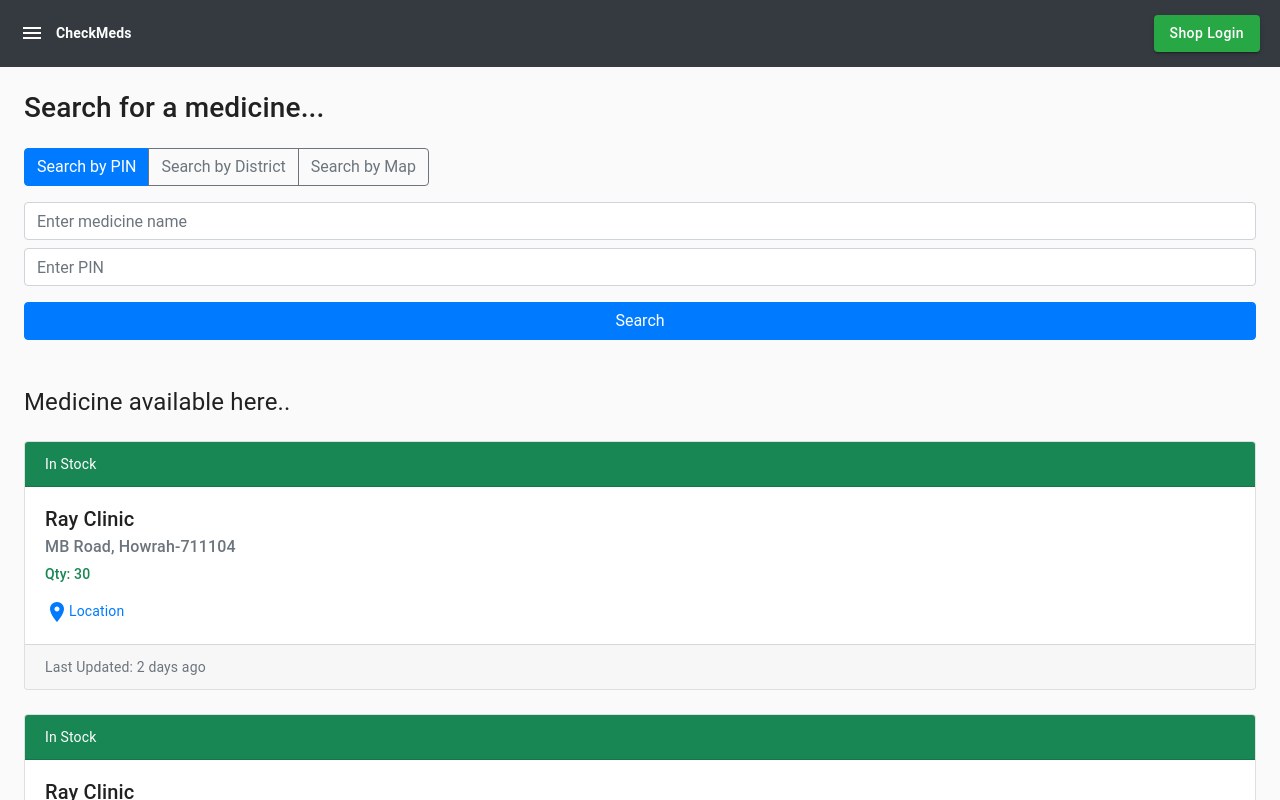
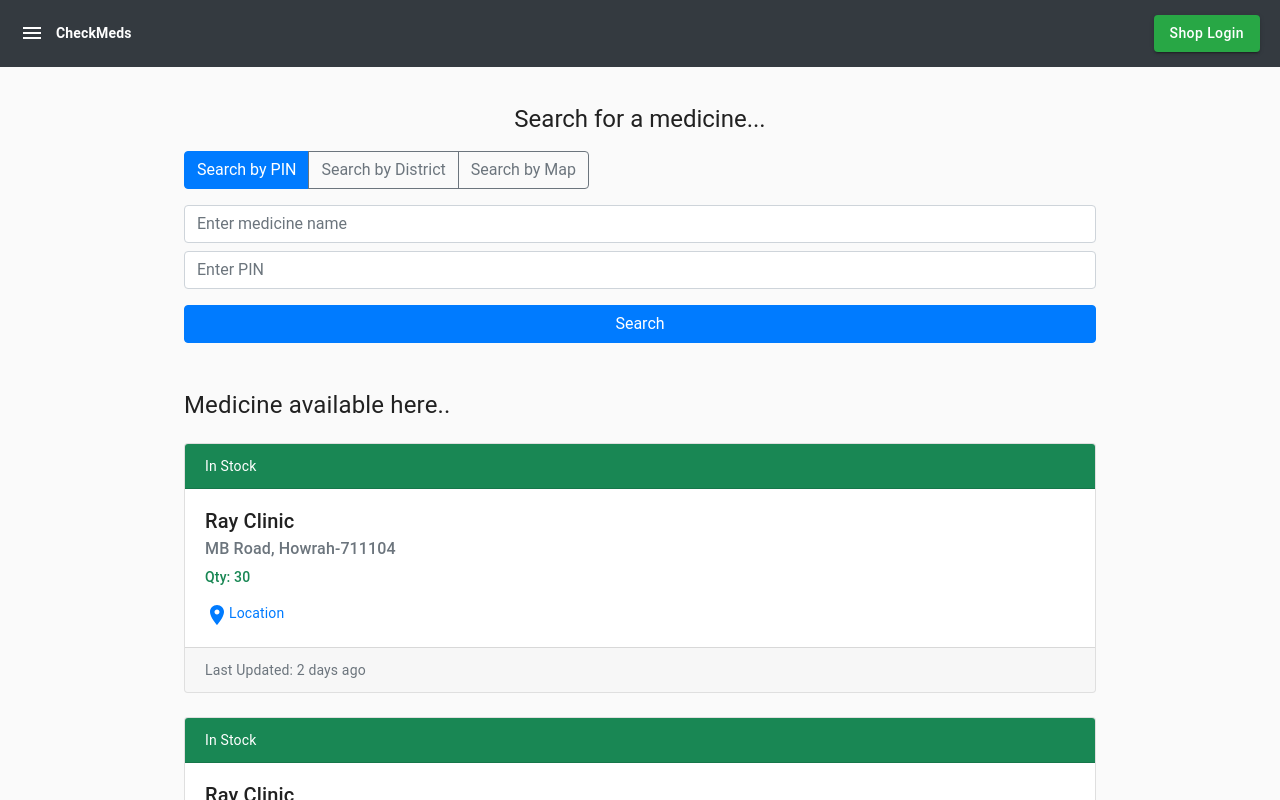
Before and after one commit to SrijanDas/Check-Med-frontend, a React (Create React App) app: page / in a window 1280 px wide. Shown: the top 800 px of the page. Built offline with nearby package versions, Linux system fonts and the light colour scheme.

Commit message:
improved ui

```diff
--- a/src/App.js
+++ b/src/App.js
@@ -1,7 +1,7 @@
 import "./App.css";
 import { BrowserRouter as Router, Switch, Route } from "react-router-dom";
 
-import Home from "./pages/Home";
+import Home from "./pages/Home/Home";
 import About from "./pages/About/About";
 import Login from "./pages/Login/Login";
 import SignUp from "./pages/SignUp/SignUp";
@@ -11,7 +11,6 @@ import Footer from "./components/Footer/Footer";
 import Dashboard from "./pages/Dashboard/Dashboard";
 
 import CssBaseline from "@material-ui/core/CssBaseline";
-import Container from "@material-ui/core/Container";
 import useStyles from "./style";
 
 function App() {
@@ -23,7 +22,6 @@ function App() {
       <Navbar navbarBrand="CheckMeds" />
 
       <div className={classes.root}>
-        <Container>
         <CssBaseline />
         <Switch>
           <Route exact path="/">
@@ -45,7 +43,6 @@ function App() {
             <Dashboard />
           </Route>
         </Switch>
-        </Container>
       </div>
       <Footer />
     </Router>
--- a/src/components/SearchForm.jsx
+++ b/src/components/SearchForm/SearchForm.jsx
@@ -2,6 +2,7 @@ import React, { useState } from "react";
 import Button from "react-bootstrap/Button";
 import ButtonGroup from "react-bootstrap/ButtonGroup";
 import Form from "react-bootstrap/Form";
+import { Typography } from "@material-ui/core";
 
 function SearchForm() {
   const [btnSelect, setBtnSelect] = useState("1");
@@ -12,9 +13,40 @@ function SearchForm() {
     { name: "Search by Map", value: "3" },
   ];
 
+  const SearchMethod = ({ searchMode }) => {
+    if (searchMode === "3") {
+      return (
+        <>
+          <h3>Coming Soon...</h3>
+        </>
+      );
+    } else {
+      return (
+        <>
+          <Form.Control
+            type="text"
+            className="mb-2"
+            placeholder="Enter medicine name"
+            required
+          />
+          {searchMode === "2" ? (
+            <Form.Control type="text" placeholder="Select District" required />
+          ) : (
+            <Form.Control type="text" placeholder="Enter PIN" required />
+          )}
+          <Button variant="primary" className="mt-3 btn-block">
+            Search
+          </Button>
+        </>
+      );
+    }
+  };
+
   return (
     <>
-      <h3 className="mt-4">Search for a medicine...</h3>
+      <Typography align="center" variant="h5">
+        Search for a medicine...
+      </Typography>
       <Form>
         <ButtonGroup className="mt-3">
           {buttons.map((btn, idx) => (
@@ -32,23 +64,7 @@ function SearchForm() {
             </Button>
           ))}
         </ButtonGroup>
-        <Form.Control
-          type="text"
-          className="mb-2"
-          placeholder="Enter medicine name"
-          required
-        />
-        {btnSelect === "1" ? (
-          <Form.Control type="text" placeholder="Enter PIN" required />
-        ) : btnSelect === "2" ? (
-          <Form.Control type="text" placeholder="Select District" required />
-        ) : (
-          <h3>Coming Soon...</h3>
-        )}
-
-        <Button variant="primary" className="mt-3 btn-block">
-          Search
-        </Button>
+        <SearchMethod searchMode={btnSelect} />
       </Form>
     </>
   );
--- a/src/pages/Dashboard/Dashboard.jsx
+++ b/src/pages/Dashboard/Dashboard.jsx
@@ -1,6 +1,7 @@
 import React, { useState } from "react";
 import "./Dashboard.css";
 import Button from "@material-ui/core/Button";
+import Container from "@material-ui/core/Container";
 import EditIcon from "@material-ui/icons/Edit";
 import Inventory from "../../components/Inventory/Inventory";
 import DashboardCards from "../../components/DashboardCards/DashboardCards";
@@ -9,6 +10,7 @@ function Dashboard() {
   const [active, setActive] = useState();
 
   return (
+    <Container maxWidth="lg">
       <div className="dashboard">
         <div className="dashboard__shopDetailsBox">
           <div className="dashboard__shopDetails">
@@ -18,7 +20,7 @@ function Dashboard() {
           </div>
           <Button
             startIcon={<EditIcon />}
-          variant="contained"
+            variant="outlined"
             className="dashboard__shopDetailsEditBtn"
           >
             Edit
@@ -31,6 +33,7 @@ function Dashboard() {
           {active === 0 ? <Inventory /> : ""}
         </div>
       </div>
+    </Container>
   );
 }
 
--- a/src/pages/Home.jsx
+++ /dev/null
@@ -1,20 +0,0 @@
-import React from "react";
-import ShopCard from "../components/ShopCard";
-import SearchForm from "../components/SearchForm";
-
-function Home() {
-  return (
-    <div>
-      <SearchForm />
-
-      <h4 style={{ fontWeight: 400 }} className="mt-5">
-        Medicine available here..
-      </h4>
-      <ShopCard inStock={30} />
-      <ShopCard inStock={25} />
-      <ShopCard inStock={4} />
-    </div>
-  );
-}
-
-export default Home;
--- /dev/null
+++ b/src/pages/Home/Home.jsx
@@ -0,0 +1,25 @@
+import React from "react";
+import ShopCard from "../../components/ShopCard";
+import SearchForm from "../../components/SearchForm/SearchForm";
+import Container from "@material-ui/core/Container";
+import useStyles from "./HomeStyles";
+
+function Home() {
+  const classes = useStyles();
+  return (
+    <div className={classes.homePage}>
+      <Container maxWidth="md">
+        <SearchForm />
+
+        <h4 style={{ fontWeight: 400 }} className="mt-5">
+          Medicine available here..
+        </h4>
+        <ShopCard inStock={30} />
+        <ShopCard inStock={25} />
+        <ShopCard inStock={4} />
+      </Container>
+    </div>
+  );
+}
+
+export default Home;
--- /dev/null
+++ b/src/pages/Home/HomeStyles.js
@@ -0,0 +1,15 @@
+import { makeStyles } from "@material-ui/core/styles";
+
+const useStyles = makeStyles((theme) => ({
+  homePage: {
+    marginTop: theme.spacing(2),
+    display: "flex",
+    flexDirection: "column",
+    alignItems: "center",
+    padding: "20px",
+    marginBottom: theme.spacing(8),
+    justifyContent: "center",
+  },
+}));
+
+export default useStyles;
--- a/src/pages/Login/Login.jsx
+++ b/src/pages/Login/Login.jsx
@@ -71,6 +71,9 @@ function Login() {
               control={<Checkbox value="remember" color="primary" />}
               label="Remember me"
             />
+            <Typography align="center">
+              <Link to="/">Forgot Password?</Link>
+            </Typography>
             <Button
               type="submit"
               fullWidth
@@ -82,9 +85,6 @@ function Login() {
             </Button>
             <Grid container>
               <Grid item xs>
-                <Link to="/">Forgot password?</Link>
-              </Grid>
-              <Grid item>
                 <Link to="/sign-up">{"Don't have an account? Sign Up"}</Link>
               </Grid>
             </Grid>
```
Also changed, not shown: src/components/SearchForm/SearchFormStyles.js (added, +15 -0 lines). Lines whose indentation alone changed are shown as unchanged.
